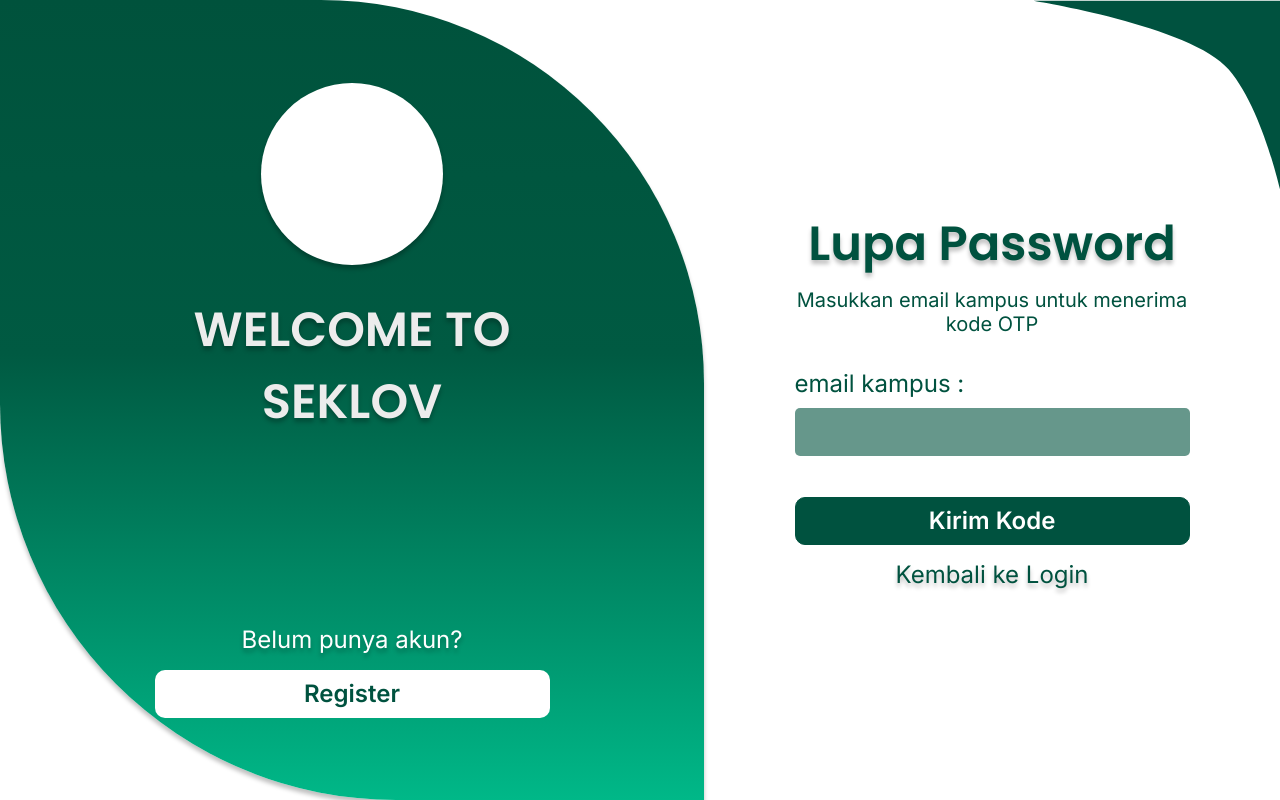
After one commit to Althafrizkys/website-preloved, a Laravel app: page /lupa-password in a window 1280 px wide. The commit adds this page. Run offline with Laravel 12, Linux system fonts and the light colour scheme; style sheets or scripts are compiled from the project's sources; parts of the project's set-up code (start-up, migrations or seed data) failed here and were passed over.

Commit message:
feat(auth): tambah halaman Lupa Password dan reset lewat OTP
BEFORE: link Lupa Password di halaman login masih '#', belum ada alur reset. AFTER: alur Lupa Password lengkap (email -> OTP -> password baru -> login), halaman OTP dipakai bersama lewat parameter route, plus 23 tes.

Dibantu AI: Claude Sonnet 5.5

```diff
--- /dev/null
+++ b/app/Http/Controllers/Auth/PasswordResetController.php
@@ -0,0 +1,201 @@
+<?php
+
+namespace App\Http\Controllers\Auth;
+
+use App\Http\Controllers\Controller;
+use App\Mail\PasswordResetMail;
+use App\Models\User;
+use App\Services\PasswordResetService;
+use Illuminate\Http\RedirectResponse;
+use Illuminate\Http\Request;
+use Illuminate\Support\Facades\Mail;
+use Illuminate\View\View;
+
+class PasswordResetController extends Controller
+{
+    // Email yang sedang menunggu kode (tersimpan di session, tanpa membuka apakah email terdaftar).
+    private const SESSION_EMAIL = 'password_reset_email';
+
+    // User yang kodenya sudah benar dan boleh mengisi password baru.
+    private const SESSION_VERIFIED = 'password_reset_verified';
+
+    // Batas waktu mengisi password baru setelah kode benar.
+    private const VERIFIED_WINDOW_MINUTES = 10;
+
+    public function __construct(private PasswordResetService $resets) {}
+
+    public function create(): View
+    {
+        return view('auth.forgot-password');
+    }
+
+    public function store(Request $request): RedirectResponse
+    {
+        $request->merge(['email' => strtolower(trim((string) $request->input('email')))]);
+
+        $request->validate(
+            ['email' => ['required', 'email']],
+            [
+                'email.required' => 'Email kampus wajib diisi.',
+                'email.email' => 'Format email tidak valid.',
+            ]
+        );
+
+        $email = (string) $request->input('email');
+        $user = User::where('email', $email)->first();
+
+        // Pesan ke user selalu sama, terdaftar atau tidak. Kode hanya dikirim bila akun ada
+        // dan kode sebelumnya sudah lewat 60 detik.
+        if ($user !== null && $this->resets->secondsUntilResend($user) === 0) {
+            Mail::to($user->email)->send(new PasswordResetMail($this->resets->issue($user)));
+        }
+
+        $request->session()->forget(self::SESSION_VERIFIED);
+        $request->session()->put(self::SESSION_EMAIL, $email);
+
+        return redirect()->route('password.otp');
+    }
+
+    public function otp(Request $request): View|RedirectResponse
+    {
+        $email = $request->session()->get(self::SESSION_EMAIL);
+
+        if ($email === null) {
+            return redirect()->route('password.request');
+        }
+
+        $user = $this->userForEmail($email);
+
+        return view('auth.otp', [
+            'email' => $email,
+            'wait' => $user === null ? 0 : $this->resets->secondsUntilResend($user),
+            'verifyRoute' => 'password.otp.verify',
+            'resendRoute' => 'password.otp.resend',
+        ]);
+    }
+
+    public function verify(Request $request): RedirectResponse
+    {
+        $email = $request->session()->get(self::SESSION_EMAIL);
+
+        if ($email === null) {
+            return redirect()->route('password.request');
+        }
+
+        $request->validate(
+            ['code' => ['required', 'digits:6']],
+            [
+                'code.required' => 'Kode OTP wajib diisi.',
+                'code.digits' => 'Kode OTP harus 6 digit angka.',
+            ]
+        );
+
+        $user = $this->userForEmail($email);
+
+        // Email yang tidak terdaftar selalu dijawab "kode salah".
+        $result = $user === null
+            ? PasswordResetService::INVALID
+            : $this->resets->verify($user, (string) $request->input('code'));
+
+        if ($result === PasswordResetService::OK) {
+            $request->session()->forget(self::SESSION_EMAIL);
+            $request->session()->put(self::SESSION_VERIFIED, [
+                'user_id' => $user->user_id,
+                'at' => now()->getTimestamp(),
+            ]);
+
+            return redirect()->route('password.reset');
+        }
+
+        $pesan = match ($result) {
+            PasswordResetService::INVALID => 'Kode OTP salah.',
+            PasswordResetService::EXPIRED => 'Kode OTP sudah kedaluwarsa. Kirim ulang kode.',
+            PasswordResetService::LOCKED => 'Terlalu banyak percobaan salah. Kirim ulang kode.',
+            default => 'Kode OTP tidak ditemukan. Kirim ulang kode.',
+        };
+
+        return back()->withErrors(['code' => $pesan]);
+    }
+
+    public function resend(Request $request): RedirectResponse
+    {
+        $email = $request->session()->get(self::SESSION_EMAIL);
+
+        if ($email === null) {
+            return redirect()->route('password.request');
+        }
+
+        $user = $this->userForEmail($email);
+
+        if ($user !== null) {
+            $wait = $this->resets->secondsUntilResend($user);
+
+            if ($wait > 0) {
+                return back()->withErrors(['code' => "Tunggu {$wait} detik sebelum kirim ulang kode."]);
+            }
+
+            Mail::to($user->email)->send(new PasswordResetMail($this->resets->issue($user)));
+        }
+
+        return back()->with('status', 'Kode baru sudah dikirim.');
+    }
+
+    public function edit(Request $request): View|RedirectResponse
+    {
+        if ($this->verifiedUser($request) === null) {
+            return redirect()->route('password.request');
+        }
+
+        return view('auth.new-password');
+    }
+
+    public function update(Request $request): RedirectResponse
+    {
+        $user = $this->verifiedUser($request);
+
+        if ($user === null) {
+            return redirect()->route('password.request');
+        }
+
+        $request->validate(
+            ['password' => ['required', 'string', 'min:8', 'confirmed']],
+            [
+                'password.required' => 'Password wajib diisi.',
+                'password.min' => 'Password minimal 8 karakter.',
+                'password.confirmed' => 'Konfirmasi password tidak sama.',
+            ]
+        );
+
+        $user->update(['password' => $request->input('password')]);
+        $this->resets->markUsed($user);
+
+        $request->session()->forget([self::SESSION_VERIFIED, self::SESSION_EMAIL]);
+
+        return redirect()->route('login')->with('status', 'Password berhasil diubah. Silakan login.');
+    }
+
+    private function userForEmail(string $email): ?User
+    {
+        return User::where('email', $email)->first();
+    }
+
+    /**
+     * User yang kodenya sudah benar dan masih dalam batas waktu mengisi password baru.
+     */
+    private function verifiedUser(Request $request): ?User
+    {
+        $data = $request->session()->get(self::SESSION_VERIFIED);
+
+        if (! is_array($data)) {
+            return null;
+        }
+
+        $age = now()->getTimestamp() - (int) ($data['at'] ?? 0);
+
+        if ($age > self::VERIFIED_WINDOW_MINUTES * 60) {
+            return null;
+        }
+
+        return User::find($data['user_id'] ?? null);
+    }
+}
--- /dev/null
+++ b/resources/views/auth/forgot-password.blade.php
@@ -0,0 +1,78 @@
+<!DOCTYPE html>
+<html lang="{{ str_replace('_', '-', app()->getLocale()) }}">
+    <head>
+        <meta charset="utf-8">
+        <meta name="viewport" content="width=device-width, initial-scale=1">
+
+        <title>Lupa Password - {{ config('app.name', 'Seklov') }}</title>
+
+        <!-- Fonts -->
+        <link rel="preconnect" href="https://fonts.googleapis.com">
+        <link rel="preconnect" href="https://fonts.gstatic.com" crossorigin>
+        <link href="https://fonts.googleapis.com/css2?family=Inter:wght@400;600&family=Poppins:wght@600&display=swap" rel="stylesheet">
+
+        @vite(['resources/css/app.css', 'resources/js/app.js'])
+    </head>
+    <body class="m-0 bg-white font-['Inter']">
+        <div class="relative flex min-h-screen overflow-hidden bg-white">
+
+            {{-- Dekorasi pojok kanan atas --}}
+            <div class="absolute top-0 right-0 h-[200px] w-[243px]">
+                <div class="absolute inset-[0_-1.65%_-4%_-1.65%]">
+                    <img src="{{ asset('images/dekor-kanan-atas.svg') }}" alt="" class="block size-full max-w-none">
+                </div>
+            </div>
+
+            {{-- Panel kiri --}}
+            <div class="flex w-[55%] flex-col items-center justify-center rounded-tr-[383px] rounded-bl-[396px] bg-linear-to-b from-[#00523c] via-[#005a42] via-[44.231%] to-[#00b888] shadow-[0_4px_4px_rgba(0,0,0,0.25)]">
+                {{-- Logo: sementara placeholder lingkaran putih --}}
+                <div class="size-[182px] rounded-full bg-white shadow-[0_4px_4px_rgba(0,0,0,0.25)]"></div>
+
+                <h1 class="mt-[29px] text-center font-['Poppins'] text-[48px] leading-[72px] font-semibold text-[#ececec] [text-shadow:0_4px_4px_rgba(0,0,0,0.25)]">
+                    WELCOME TO<br>SEKLOV
+                </h1>
+
+                <div class="mt-[184px] w-[395px]">
+                    <p class="text-center text-[24px] text-white [text-shadow:0_4px_4px_rgba(0,0,0,0.25)]">Belum punya akun?</p>
+                    <a href="{{ route('register') }}" class="mt-[12px] flex h-[48px] w-full items-center justify-center rounded-[10px] bg-white text-[24px] font-semibold text-[#00523f]">
+                        Register
+                    </a>
+                </div>
+            </div>
+
+            {{-- Panel kanan --}}
+            <div class="flex flex-1 items-center justify-center">
+                <div class="w-[395px]">
+                    <h2 class="text-center font-['Poppins'] text-[48px] leading-normal font-semibold text-[#00523f] [text-shadow:0_4px_4px_rgba(0,0,0,0.25)]">
+                        Lupa Password
+                    </h2>
+                    <p class="mt-[8px] min-h-[48px] text-center text-[20px] leading-[24px] text-[#00523f]">
+                        Masukkan email kampus untuk menerima kode OTP
+                    </p>
+
+                    <form method="POST" action="{{ route('password.email') }}" class="mt-[30px]">
+                        @csrf
+
+                        <div>
+                            <label for="email" class="block text-[24px] text-[#00523f]">email kampus :</label>
+                            <input id="email" name="email" type="email" value="{{ old('email') }}" autocomplete="email"
+                                class="mt-[6px] block h-[48px] w-full rounded-[5px] bg-[rgba(0,82,63,0.6)] px-[21px] text-[24px] text-white">
+                            @error('email')
+                                <p class="mt-1 text-[16px] text-red-600">{{ $message }}</p>
+                            @enderror
+                        </div>
+
+                        <button type="submit"
+                            class="mt-[41px] h-[48px] w-full cursor-pointer rounded-[10px] border border-[#00523f] bg-[#00523f] text-[24px] font-semibold text-white">
+                            Kirim Kode
+                        </button>
+
+                        <a href="{{ route('login') }}" class="mt-[12px] block text-center text-[24px] text-[#00523f] [text-shadow:0_4px_4px_rgba(0,0,0,0.25)]">
+                            Kembali ke Login
+                        </a>
+                    </form>
+                </div>
+            </div>
+        </div>
+    </body>
+</html>
--- a/resources/views/auth/login.blade.php
+++ b/resources/views/auth/login.blade.php
@@ -78,9 +78,9 @@
                         </button>
 
                         {{-- Tautan Lupa Password: sementara "#", diisi saat halaman lupa password dibuat --}}
-                        <a href="#" class="mt-[12px] block text-center text-[24px] text-[#00523f] [text-shadow:0_4px_4px_rgba(0,0,0,0.25)]">
-                            Lupa Password?
-                        </a>
+                    <a href="{{ route('password.request') }}" class="mt-[12px] block text-center text-[24px] text-[#00523f] [text-shadow:0_4px_4px_rgba(0,0,0,0.25)]">
+                         Lupa Password?
+                    </a>
                     </form>
                 </div>
             </div>
--- a/resources/views/auth/otp.blade.php
+++ b/resources/views/auth/otp.blade.php
@@ -25,7 +25,7 @@
             <h1 class="font-['Poppins'] text-[60px] leading-normal font-semibold text-[#00523f]">Verifikasi OTP</h1>
             <p class="mt-[25px] text-[25px] font-semibold text-[#00523f]">Masukan 6 digit Angka</p>
 
-            <form id="otp-form" method="POST" action="{{ route('otp.verify') }}" class="mt-[48px] w-[922px]">
+            <form id="otp-form" method="POST" action="{{ route($verifyRoute ?? 'otp.verify') }}" class="mt-[48px] w-[922px]">
                 @csrf
                 <input type="hidden" name="code" id="code">
 
@@ -63,7 +63,7 @@
             </form>
 
             {{-- Form terpisah untuk kirim ulang (dipanggil lewat atribut form pada tombol "Kirim ulang") --}}
-            <form id="resend-form" method="POST" action="{{ route('otp.resend') }}">
+            <form id="resend-form" method="POST" action="{{ route($resendRoute ?? 'otp.resend') }}">
                 @csrf
             </form>
         </div>
--- /dev/null
+++ b/resources/views/emails/password-reset.blade.php
@@ -0,0 +1,4 @@
+Kode reset password Seklov kamu: {{ $code }}
+
+Kode berlaku {{ \App\Services\PasswordResetService::LIFETIME_MINUTES }} menit. Jangan bagikan kode ini ke siapa pun.
+Abaikan email ini jika kamu tidak meminta reset password.
--- a/routes/web.php
+++ b/routes/web.php
@@ -2,6 +2,7 @@
 
 use App\Http\Controllers\Auth\LoginController;
 use App\Http\Controllers\Auth\OtpController;
+use App\Http\Controllers\Auth\PasswordResetController;
 use App\Http\Controllers\Auth\RegisterController;
 use Illuminate\Support\Facades\Route;
 
@@ -16,3 +17,10 @@ Route::post('/login', [LoginController::class, 'store']);
 Route::get('/otp', [OtpController::class, 'show'])->name('otp.show');
 Route::post('/otp', [OtpController::class, 'verify'])->name('otp.verify');
 Route::post('/otp/resend', [OtpController::class, 'resend'])->name('otp.resend');
+Route::get('/lupa-password', [PasswordResetController::class, 'create'])->name('password.request');
+Route::post('/lupa-password', [PasswordResetController::class, 'store'])->name('password.email');
+Route::get('/lupa-password/otp', [PasswordResetController::class, 'otp'])->name('password.otp');
+Route::post('/lupa-password/otp', [PasswordResetController::class, 'verify'])->name('password.otp.verify');
+Route::post('/lupa-password/otp/resend', [PasswordResetController::class, 'resend'])->name('password.otp.resend');
+Route::get('/password-baru', [PasswordResetController::class, 'edit'])->name('password.reset');
+Route::post('/password-baru', [PasswordResetController::class, 'update'])->name('password.update');
```
Also changed, not shown: app/Mail/PasswordResetMail.php (added, +22 -0 lines), resources/views/auth/new-password.blade.php (added, +84 -0 lines), tests/Feature/PasswordResetFlowTest.php (added, +322 -0 lines).
